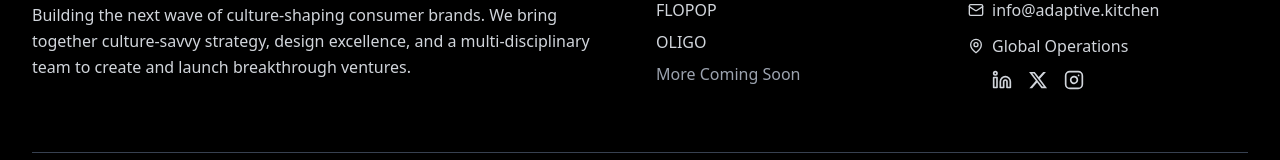
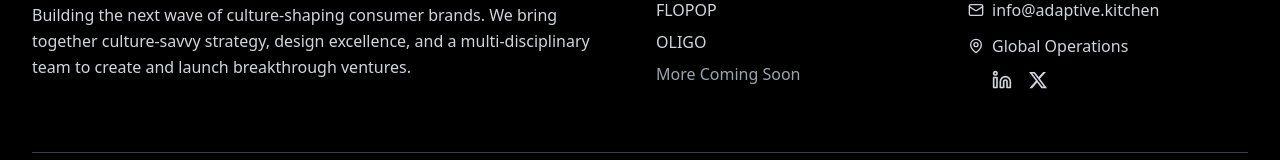
Before and after one commit to Joonvisby/ak001-coming-soon, a Next.js app: page / in a window 1280 px wide. Shown: the part 3502-3662 px from the top of the page. Built offline with nearby package versions, Linux system fonts and the light colour scheme; no server answers; the database is empty.

Commit message:
Remove Instagram link and icon from footer as requested

```diff
--- a/Footer.tsx
+++ b/Footer.tsx
@@ -1,7 +1,7 @@
 'use client'
 
 import { motion } from 'framer-motion'
-import { Mail, MapPin, Linkedin, Instagram } from 'lucide-react'
+import { Mail, MapPin, Linkedin } from 'lucide-react'
 
 export default function Footer() {
   return (
@@ -90,15 +90,7 @@
                     <path d="M18.244 2.25h3.308l-7.227 8.26 8.502 11.24H16.17l-5.214-6.817L4.99 21.75H1.68l7.73-8.835L1.254 2.25H8.08l4.713 6.231zm-1.161 17.52h1.833L7.084 4.126H5.117z"/>
                   </svg>
                 </a>
-                <a
-                  href="https://instagram.com/adaptivekitchen"
-                  target="_blank"
-                  rel="noopener noreferrer"
-                  className="text-gray-300 hover:text-white transition-colors"
-                  aria-label="Instagram"
-                >
-                  <Instagram className="w-5 h-5" />
-                </a>
+
               </div>
             </div>
           </motion.div>
```
